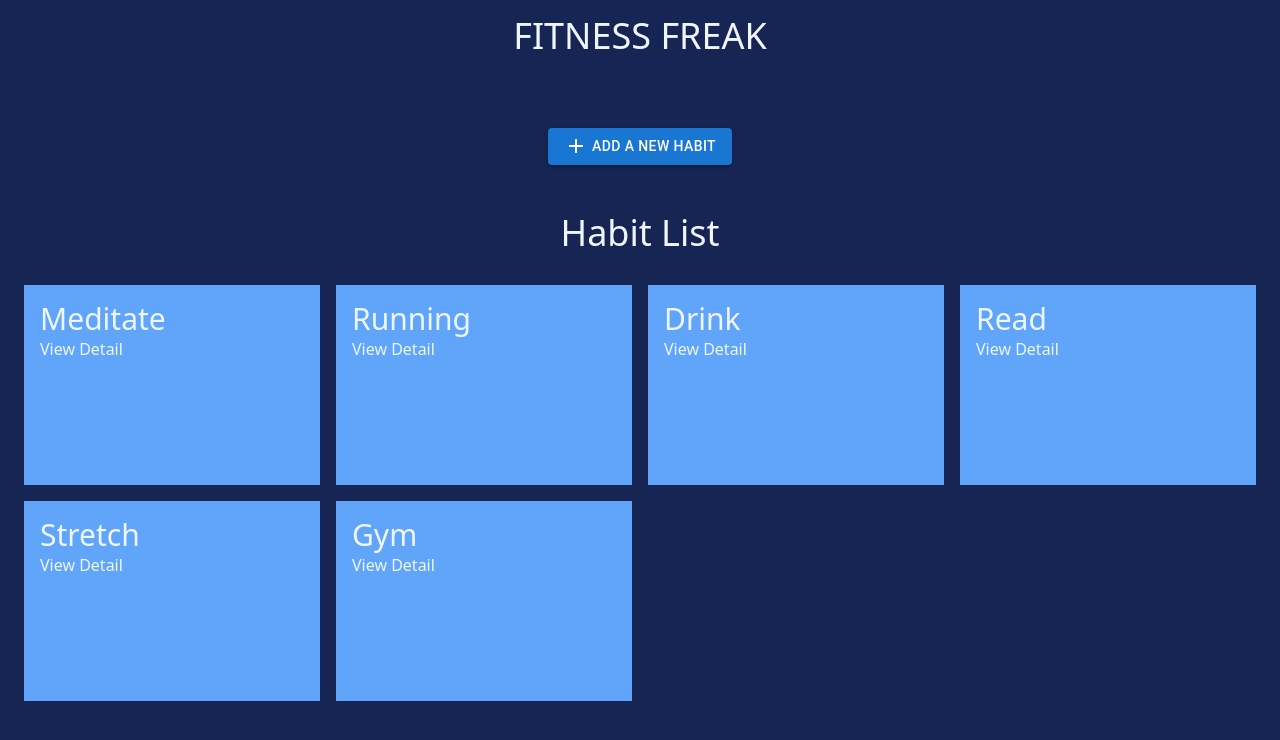
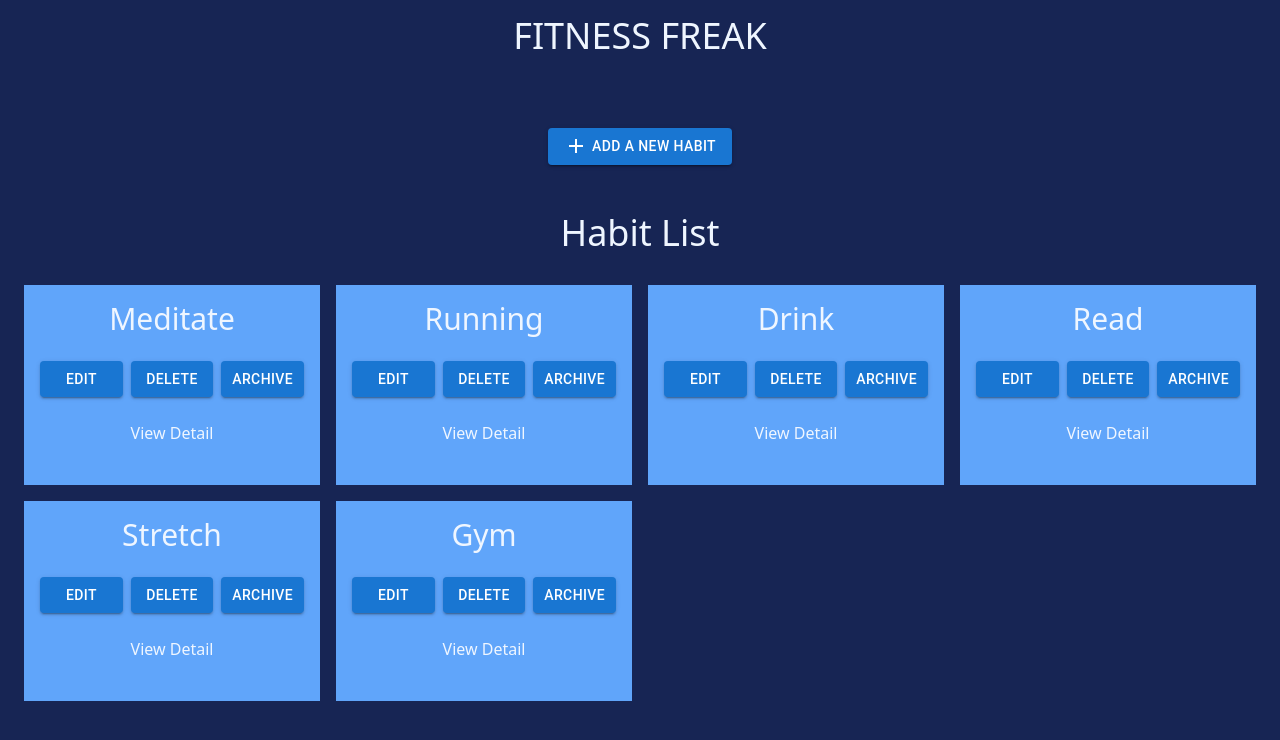
Before and after one commit to vivekbhatt07/MCR-2, a React (Vite) app: page / in a window 1280 px wide. Shown: the top 740 px of the page. Built offline with nearby package versions, Linux system fonts and the light colour scheme.

Commit message:
ADD: Action Btns

```diff
--- a/src/Component/HabitCard/index.jsx
+++ b/src/Component/HabitCard/index.jsx
@@ -1,11 +1,39 @@
 import React from "react";
 import { Link } from "react-router-dom";
+import { useData } from "../../DataContext";
+import { Button } from "@mui/material";
 
 const HabitCard = (props) => {
+  const { state, dispatch } = useData();
   return (
-    <div className="bg-blue-400 p-4">
-      <h3 className="text-3xl">{props.title}</h3>
-      <Link to={`/habit/${props.id}`}>View Detail</Link>
+    <div className="bg-blue-400 p-4 flex flex-col gap-6">
+      <h3 className="text-3xl text-center">{props.title}</h3>
+      <div className="flex gap-2">
+        <Button
+          variant="contained"
+          onClick={() => dispatch({ type: "EDIT_HABIT", payload: props.id })}
+          className="basis-1/3"
+        >
+          EDIT
+        </Button>
+        <Button
+          variant="contained"
+          onClick={() => dispatch({ type: "DELETE_HABIT", payload: props.id })}
+          className="basis-1/3"
+        >
+          DELETE
+        </Button>
+        <Button
+          variant="contained"
+          onClick={() => dispatch({ type: "ARCHIVE_HABIT", payload: props.id })}
+          className="basis-1/3"
+        >
+          ARCHIVE
+        </Button>
+      </div>
+      <div className="flex justify-center">
+        <Link to={`/habit/${props.id}`}>View Detail</Link>
+      </div>
     </div>
   );
 };
--- a/src/DataContext/index.jsx
+++ b/src/DataContext/index.jsx
@@ -21,6 +21,15 @@ const DataReducer = (state, action) => {
     case "ADD_HABIT": {
       return { ...state };
     }
+    case "EDIT_HABIT": {
+      return { ...state };
+    }
+    case "DELETE_HABIT": {
+      return { ...state };
+    }
+    case "ARCHIVE_HABIT": {
+      return { ...state };
+    }
   }
 };
 
```
